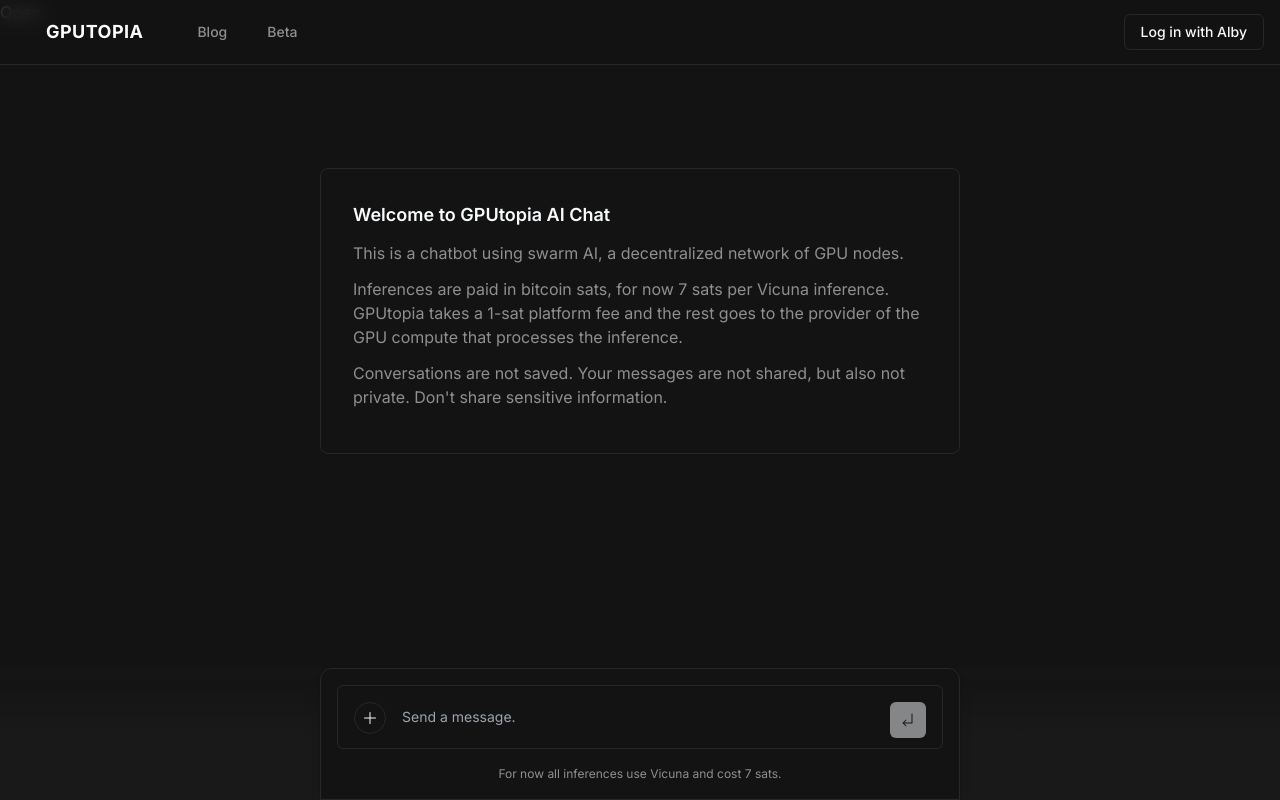
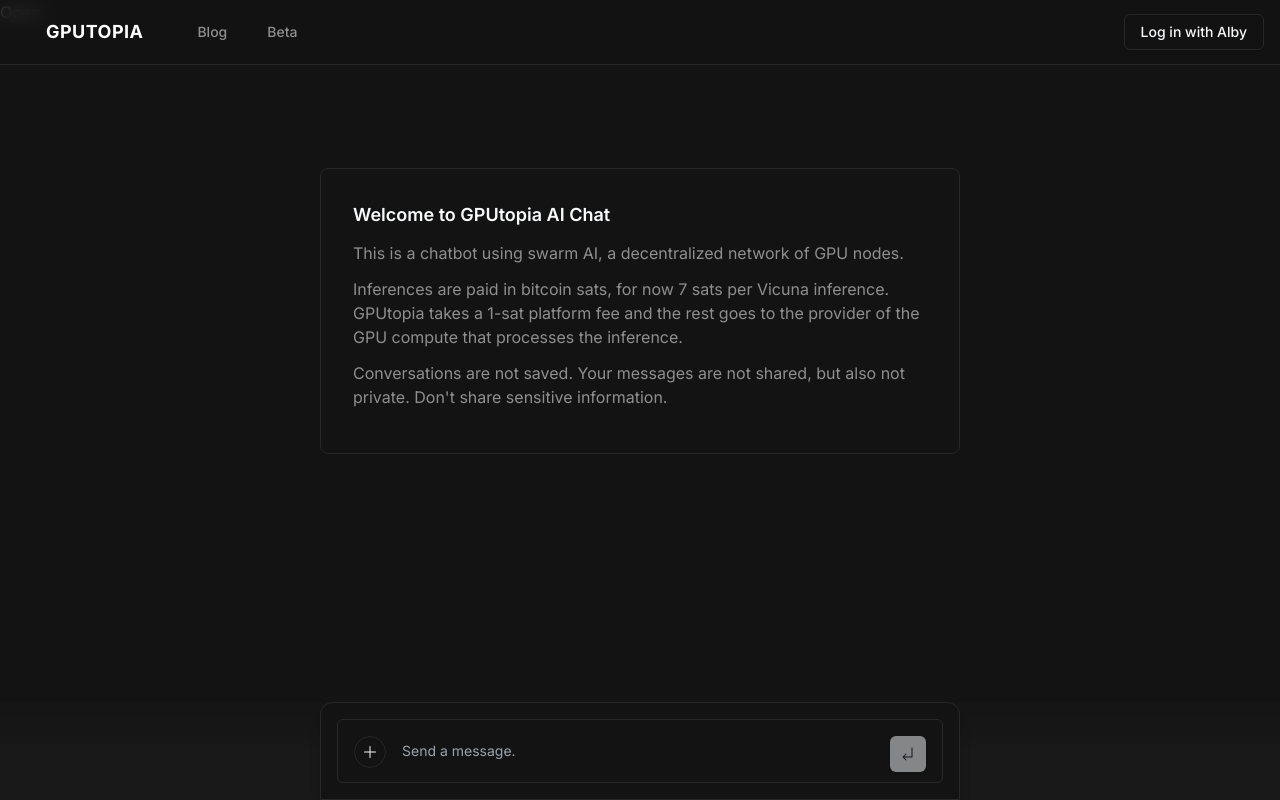
Before and after one commit to OpenAgentsInc/gputopia, a Next.js app: page /chat in a window 1280 px wide. Built offline with nearby package versions, Linux system fonts and the light colour scheme; no server answers.

Commit message:
Hide footer for now

```diff
--- a/src/components/chat-panel.tsx
+++ b/src/components/chat-panel.tsx
@@ -1,4 +1,4 @@
-import { type UseChatHelpers } from "ai/react"
+import { type, UseChatHelpers } from "ai/react"
 import { ButtonScrollToBottom } from "@/components/button-scroll-to-bottom"
 import { FooterText } from "@/components/footer"
 import { PromptForm } from "@/components/prompt-form"
@@ -70,7 +70,7 @@
             setInput={setInput}
             isLoading={isLoading}
           />
-          <FooterText className="hidden sm:block" />
+          {/* <FooterText className="hidden sm:block" /> */}
         </div>
       </div>
     </div>
```
